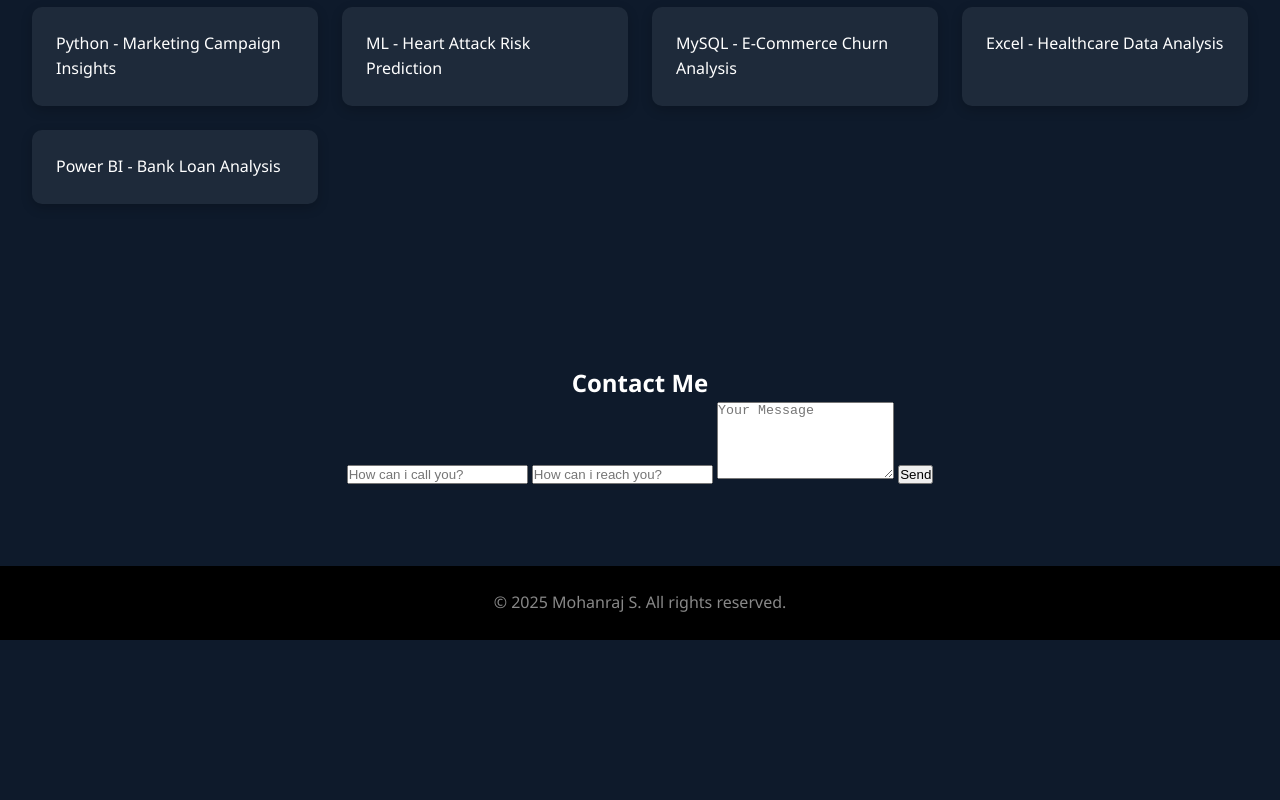
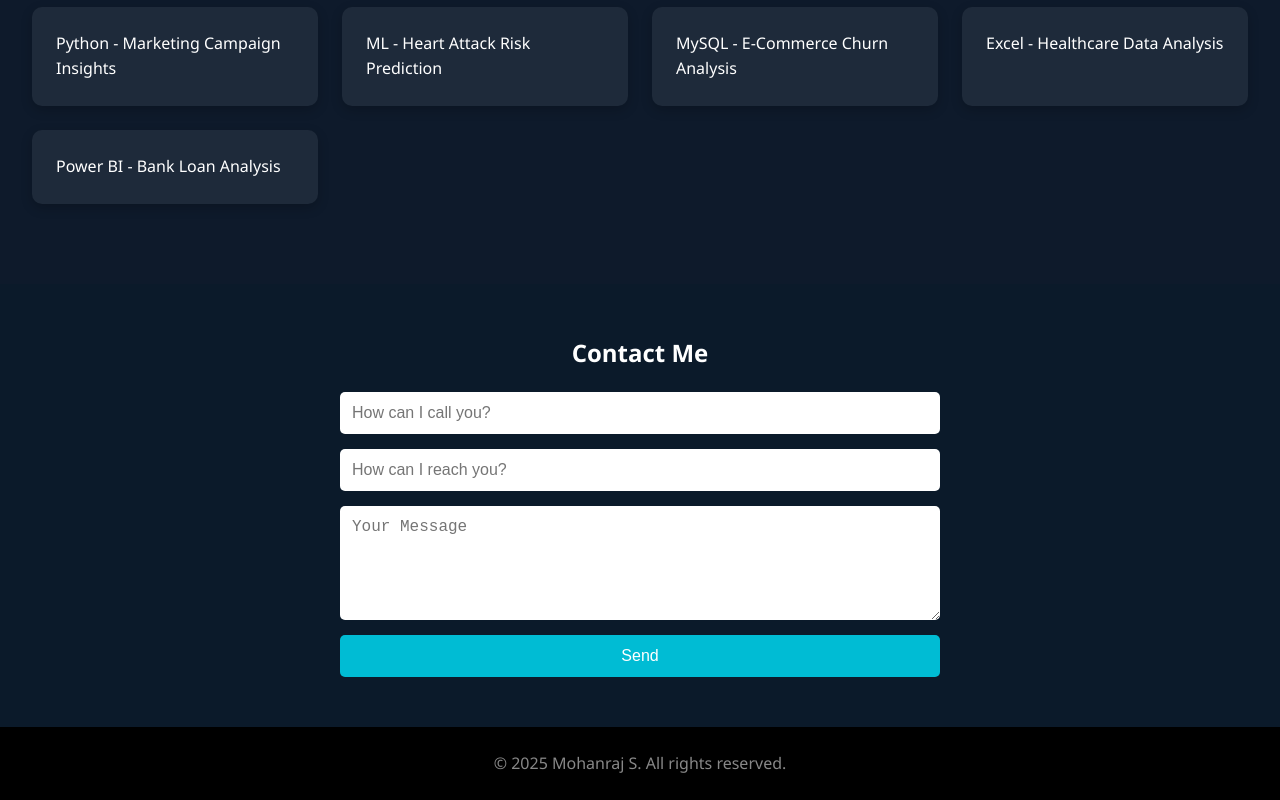
Before and after one commit to mohanraj-official/Portfolio, a plain HTML site: page index.html in a window 1280 px wide. Shown: the part 1398-2198 px from the top of the page. Before the commit the page ends 2038 px from the top, so only its background shows below. Drawn offline with Linux system fonts and the light colour scheme.

Commit message:
done of before

```diff
--- a/index.html
+++ b/index.html
@@ -76,15 +76,16 @@
         </div>
     </section>
 
-    <section id="contact" class="contact-section fade-in">
+    <section id="contact">
         <h2>Contact Me</h2>
-        <form action="https://formsubmit.co/mohanraj.official.2004@gmail.com" method="POST">
-            <input type="text" name="name" placeholder="How can i call you?" required>
-            <input type="email" name="email" placeholder="How can i reach you?" required>
+        <form action="https://formsubmit.co/YOUR_EMAIL@gmail.com" method="POST" id="contact-form">
+            <input type="text" name="name" placeholder="How can I call you?" required>
+            <input type="email" name="email" placeholder="How can I reach you?" required>
             <textarea name="message" placeholder="Your Message" rows="5" required></textarea>
             <button type="submit">Send</button>
         </form>
     </section>
+
 
     <footer>
         <p>&copy; 2025 Mohanraj S. All rights reserved.</p>
--- a/style.css
+++ b/style.css
@@ -137,7 +137,8 @@ nav ul li a:hover::after {
   justify-content: center;
   position: relative;
   text-align: left;
-  padding: 6rem 2rem 2rem; /* extra padding for fixed nav */
+  padding: 6rem 2rem 2rem;
+  /* extra padding for fixed nav */
 }
 
 .hero-section::before {
@@ -232,7 +233,7 @@ section {
   background-color: #1e2a3a;
   padding: 1.5rem;
   border-radius: 10px;
-  box-shadow: 0 4px 12px rgba(0,0,0,0.2);
+  box-shadow: 0 4px 12px rgba(0, 0, 0, 0.2);
   transition: transform 0.3s ease, background-color 0.3s ease;
 }
 
@@ -242,9 +243,57 @@ section {
 }
 
 /* Contact */
-.contact-section {
+/* CONTACT FORM SECTION */
+#contact {
+  padding: 50px 20px;
   text-align: center;
+  background-color: #0b1a2a;
+  color: white;
 }
+
+#contact h2 {
+  margin-bottom: 20px;
+  font-size: 24px;
+}
+
+#contact-form {
+  max-width: 600px;
+  margin: 0 auto;
+  display: flex;
+  flex-direction: column;
+  gap: 15px;
+}
+
+#contact-form input,
+#contact-form textarea {
+  padding: 12px;
+  border: none;
+  border-radius: 5px;
+  font-size: 16px;
+}
+
+#contact-form textarea {
+  resize: vertical;
+}
+
+#contact-form button {
+  background-color: #00bcd4;
+  color: white;
+  padding: 12px;
+  border: none;
+  border-radius: 5px;
+  font-size: 16px;
+  cursor: pointer;
+  transition: background 0.3s;
+}
+
+#contact-form button:hover {
+  background-color: #0097a7;
+}
+
+
+
+
 
 /* Footer */
 footer {
@@ -283,9 +332,17 @@ footer {
 }
 
 @keyframes float {
-  0%   { transform: translateY(0px); }
-  50%  { transform: translateY(-8px); }
-  100% { transform: translateY(0px); }
+  0% {
+    transform: translateY(0px);
+  }
+
+  50% {
+    transform: translateY(-8px);
+  }
+
+  100% {
+    transform: translateY(0px);
+  }
 }
 
 
@@ -298,6 +355,7 @@ footer {
     opacity: 0;
     transform: translateY(40px);
   }
+
   to {
     opacity: 1;
     transform: translateY(0);
```
